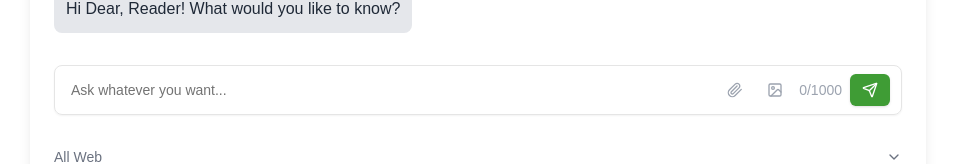
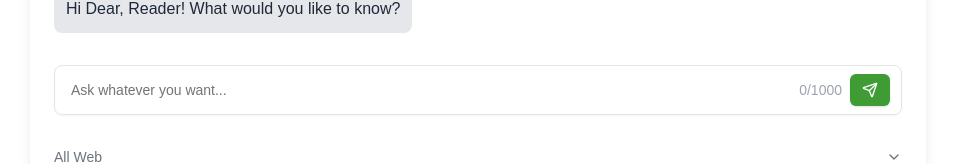
Before and after one commit to arpitnexuses/Rsm-Sustainability, a Next.js app: page / in a window 1280 px wide. Shown: the part 495-659 px from the top of the page, without its empty margins (162-1117 px from the left). Built offline with nearby package versions, Linux system fonts and the light colour scheme.

Commit message:
Update ai-assistant.tsx

```diff
--- a/components/ai-assistant.tsx
+++ b/components/ai-assistant.tsx
@@ -153,9 +153,9 @@ export function AiAssistant() {
           <TooltipProvider>
             <Tooltip>
               <TooltipTrigger asChild>
-                <Button variant="ghost" size="icon" className="h-8 w-8">
+{/*                 <Button variant="ghost" size="icon" className="h-8 w-8">
                   <Paperclip className="h-4 w-4 text-gray-400" />
-                </Button>
+                </Button> */}
               </TooltipTrigger>
               <TooltipContent>
                 <p>Add Attachment</p>
@@ -165,9 +165,9 @@ export function AiAssistant() {
           <TooltipProvider>
             <Tooltip>
               <TooltipTrigger asChild>
-                <Button variant="ghost" size="icon" className="h-8 w-8">
+{/*                 <Button variant="ghost" size="icon" className="h-8 w-8">
                   <ImageIcon className="h-4 w-4 text-gray-400" />
-                </Button>
+                </Button> */}
               </TooltipTrigger>
               <TooltipContent>
                 <p>Use Image</p>
```
